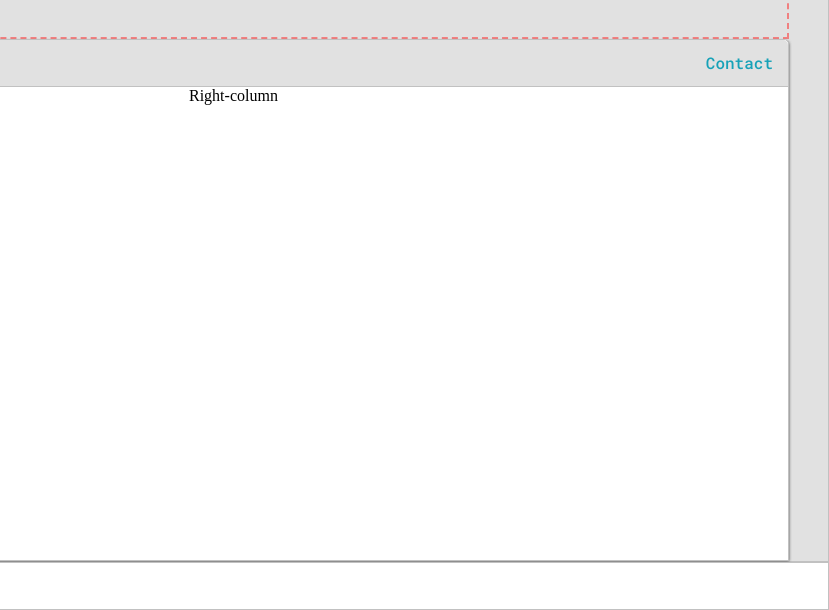
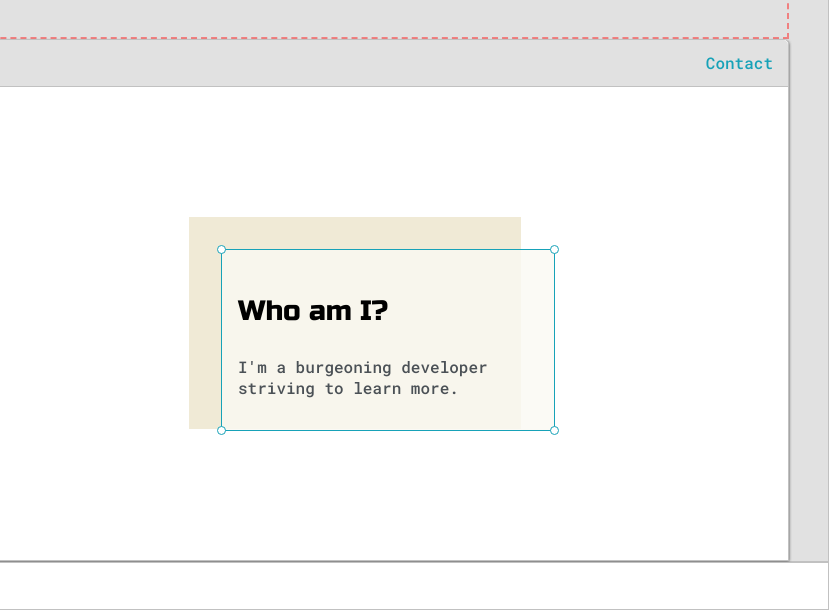
Before and after one commit to SAMulation/portfolio, a plain HTML site: page index.html in a window 1280 px wide. Shown: the part 127-737 px from the top of the page, 451-1280 px from the left. Drawn offline with Linux system fonts and the light colour scheme.

Commit message:
Finished intro section

```diff
--- a/default.css
+++ b/default.css
@@ -8,6 +8,9 @@
     --secondaryText: #4b5156;
 
     --themeDotBorder: #24292e;
+
+    --previewBg: rgba(251, 249, 243, 0.8);
+    --previewShadow: #f0ead6;
 }
 
 html, body {
@@ -195,6 +198,58 @@ h6 { font-size: 1em; }
 
 .right-column {
     grid-area: right-col;
+    padding-top: 3.125em;
+    padding-bottom: 3.125em;
+
+    display: grid;
+    align-content: center;
+}
+
+.preview-shadow {
+    content: '';
+
+    background-color: var(--previewShadow);
+    width: 18.75em;
+    height: 11.25em;
+    padding-left: 2em;
+    padding-top: 2em;
+}
+
+.preview {
+    width: 18.75em;
+    border: 1.5px solid #17a2b8;
+    padding: 1em;
+    background-color: var(--previewBg);
+    position: relative;
+}
+
+.corner {
+    height: 0.4375em;
+    width: 0.4375em;
+    border-radius: 50%;
+    border: 1.5px solid #17a2b8;
+    background-color: #fff;
+    position: absolute;
+}
+
+.corner-tl {
+    top: -5px;
+    left: -5px;
+}
+
+.corner-tr {
+    top: -5px;
+    right: -5px;
+}
+
+.corner-bl {
+    bottom: -5px;
+    left: -5px;
+}
+
+.corner-br {
+    bottom: -5px;
+    right: -5px;
 }
 
 @media screen and (max-width: 1200px) {
@@ -202,3 +257,18 @@ h6 { font-size: 1em; }
         width: 95%;
     }
 }
+
+@media screen and (max-width: 800px) {
+    .intro-wrapper {
+        grid-template-columns: 1fr;
+        grid-template-areas:
+            'nav'
+            'left-col'
+            'right-col'
+        ;
+    }
+
+    .right-column {
+        justify-content: center;
+    }
+}
--- a/index.html
+++ b/index.html
@@ -44,7 +44,16 @@
                     <p class="settings-note">*Theme settings will be saved<br>for your next visit</p>
                 </div>
                 <div class="right-column">
-                    Right-column
+                    <div class="preview-shadow">
+                        <div class="preview">
+                            <div class="corner-tl corner"></div>
+                            <div class="corner-tr corner"></div>
+                            <h3>Who am I?</h3>
+                            <p>I'm a burgeoning developer striving to learn more.</p>
+                            <div class="corner-bl corner"></div>
+                            <div class="corner-br corner"></div>
+                        </div>
+                    </div>
                 </div>
             </div>
         </div>
```
